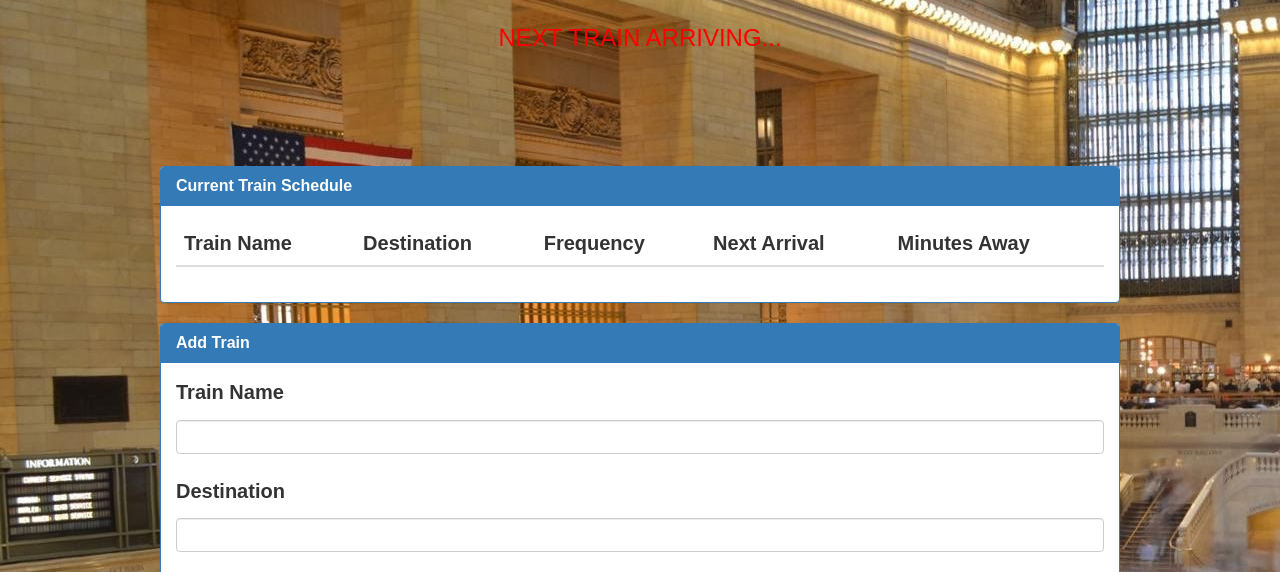
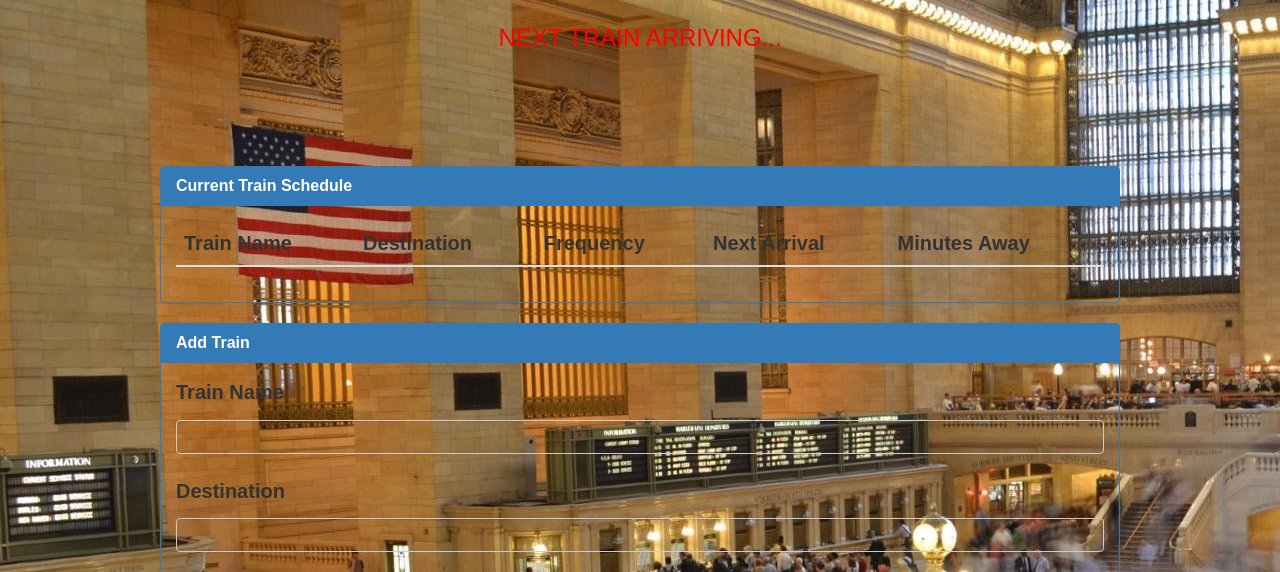
Before and after one commit to asterrypm/train-activity, a plain HTML site: page index.html in a window 1280 px wide. Shown: the part 159-731 px from the top of the page. Drawn offline with nearby package versions, Linux system fonts and the light colour scheme; no server answers.

Commit message:
added transparency formatting to panels

```diff
--- a/assets/style.css
+++ b/assets/style.css
@@ -28,6 +28,11 @@ img.bg {
   position: absolute;
  }
 
+ .form-control {
+  background-color: transparent;
+
+ }
+
 .container {
 	width: 960px;
 	margin: 0 auto;
@@ -54,6 +59,11 @@ input[type=text], select {
     box-sizing: border-box;
 
 }
+
+.panel-primary {
+  background-color: transparent;
+
+  }
 
 .jumbotron {
   background-color: transparent;
@@ -84,7 +94,7 @@ div {
 }
 
 div.panel-body {
-  background-color: transparent;
+  background-color: transparent !important;
 }
 
 .scroll-left {
--- a/index.html
+++ b/index.html
@@ -4,8 +4,8 @@
 
   <head>
 
-    <meta charset="UTF-8">
-    <title>Train Activity</title>
+    <meta charset="UTF-8    <title>Train Activity</title>">
+
 
     <!-- Bootstrap -->
     <link rel="stylesheet" href="https://maxcdn.bootstrapcdn.com/bootstrap/3.3.7/css/bootstrap.min.css">
```
Also changed, not shown: 1 other file.
